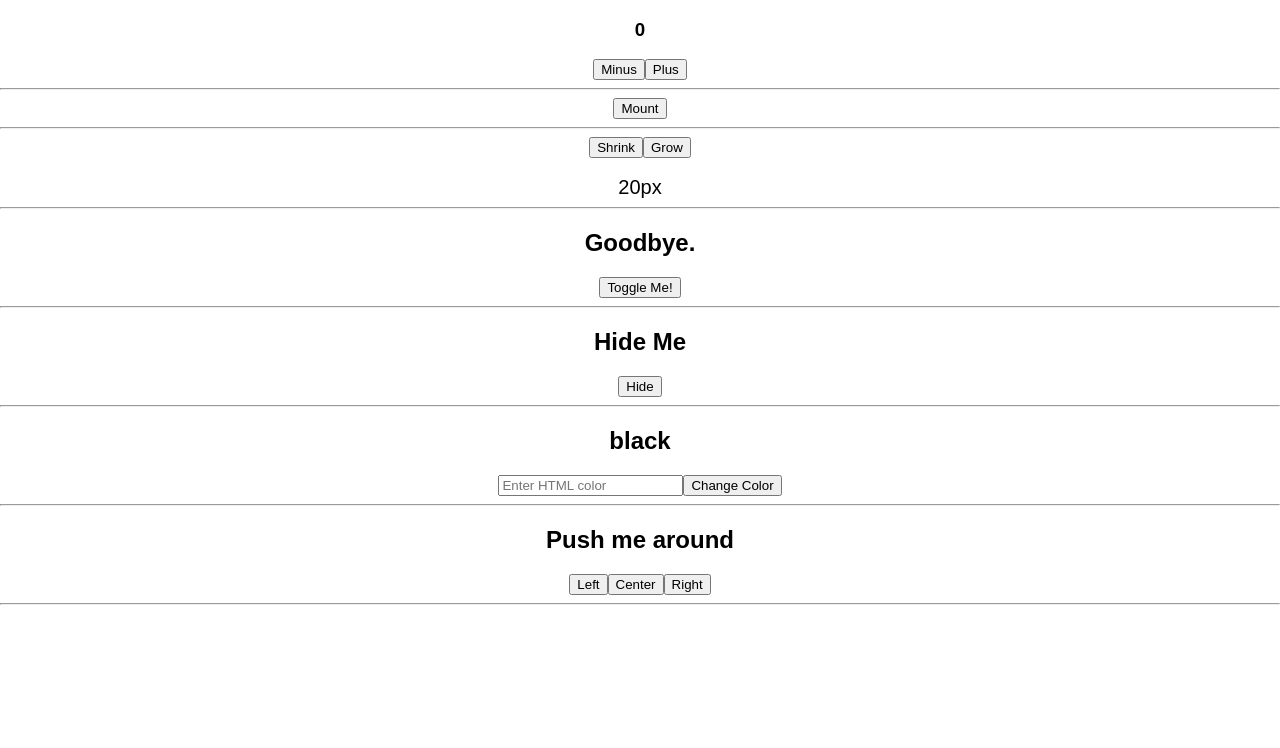
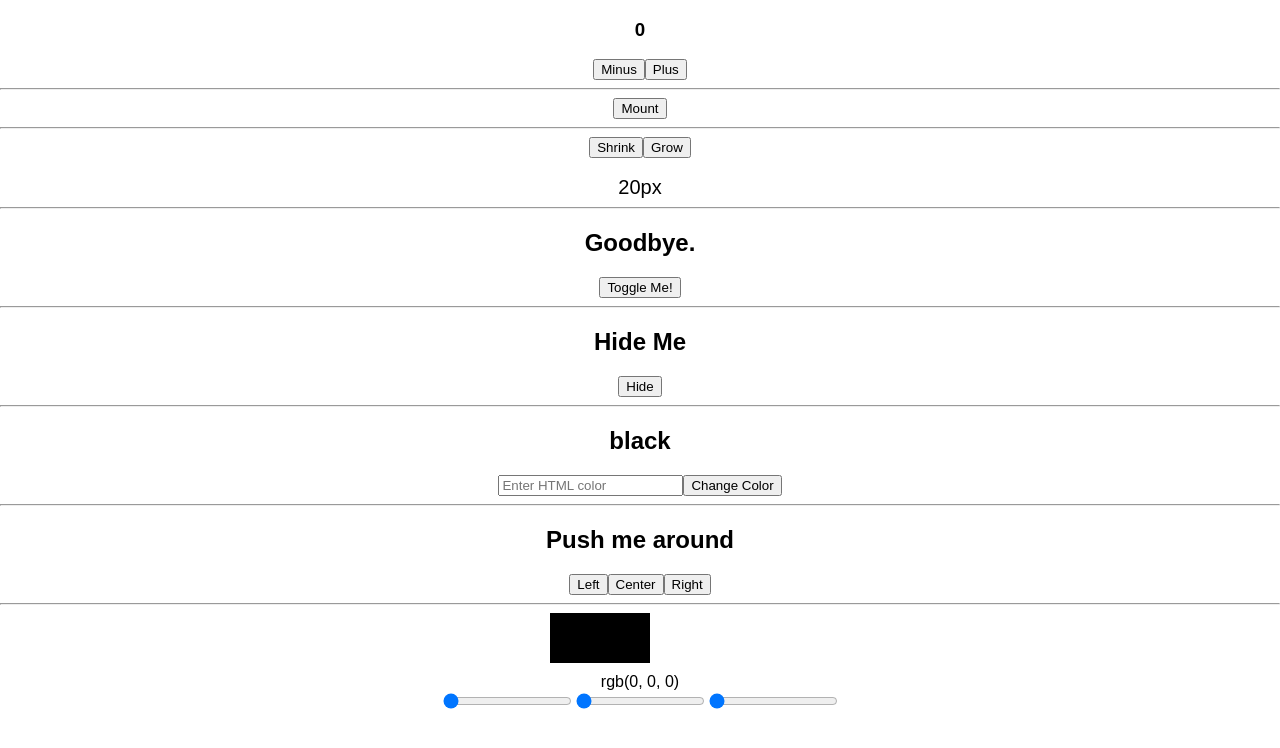
Before and after one commit to jkgrim/coding-challenges, a React (Create React App) app: page / in a window 1280 px wide. Shown: the top 748 px of the page. Built offline with nearby package versions, Linux system fonts and the light colour scheme.

Commit message:
adds rgb slider component

```diff
--- a/src/App.js
+++ b/src/App.js
@@ -7,6 +7,7 @@ import Greeting from "./components/Greeting";
 import HideMe from "./components/HideMe";
 import HtmlColor from "./components/HtmlColor";
 import Positioner from "./components/Positioner";
+import RgbSliders from "./components/RgbSliders";
 
 import "./App.css";
 
@@ -28,6 +29,7 @@ function App() {
       <HideMe />
       <HtmlColor />
       <Positioner />
+      <RgbSliders />
     </div>
   );
 }
--- /dev/null
+++ b/src/components/RgbSliders.js
@@ -0,0 +1,63 @@
+import { useState } from "react";
+
+function RgbSliders() {
+  const [red, setRed] = useState(0);
+  const [green, setGreen] = useState(0);
+  const [blue, setBlue] = useState(0);
+
+  const handleRed = (e) => {
+    setRed((red) => e.target.value);
+  };
+
+  const handleGreen = (e) => {
+    setGreen((green) => e.target.value);
+  };
+
+  const handleBlue = (e) => {
+    setBlue((blue) => e.target.value);
+  };
+
+  return (
+    <div className="app">
+      <div
+        className="color"
+        style={{
+          background: "rgb(" + red + "," + green + "," + blue + ")"
+        }}
+      ></div>
+
+      <div>
+        rgb({red}, {green}, {blue})
+      </div>
+      <input
+        id="red"
+        type="range"
+        min="0"
+        max="225"
+        steps="1"
+        value={red}
+        onChange={handleRed}
+      />
+      <input
+        id="blue"
+        type="range"
+        min="0"
+        max="225"
+        steps="1"
+        value={green}
+        onChange={handleGreen}
+      />
+      <input
+        id="green"
+        type="range"
+        min="0"
+        max="225"
+        steps="1"
+        value={blue}
+        onChange={handleBlue}
+      />
+    </div>
+  );
+}
+
+export default RgbSliders;
```
